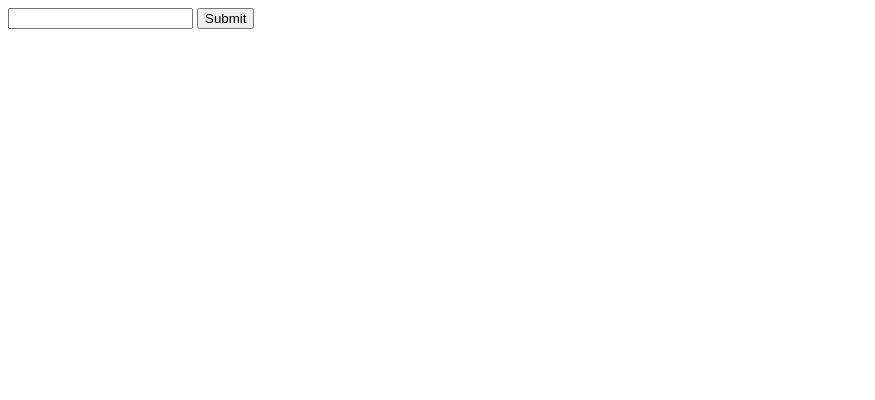
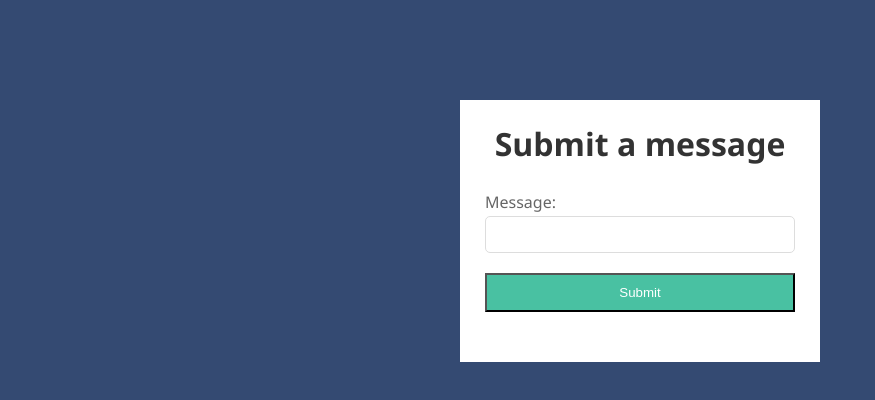
Before and after one commit to VictorOluwaseun/node-ex-start-ng, a website: page public/index.html in a window 1280 px wide. Shown: the whole page, without its empty margins (0-875 px from the left). Drawn offline with Linux system fonts and the light colour scheme.

Commit message:
ready for submission

```diff
--- a/public/index.html
+++ b/public/index.html
@@ -5,13 +5,83 @@
   <meta charset="UTF-8">
   <meta name="viewport" content="width=device-width, initial-scale=1.0">
   <title>Node First Task</title>
+  <style>
+    * {
+      box-sizing: border-box;
+      margin: 0;
+      padding: 0;
+    }
+
+    body {
+      font-family: 'Segoe UI', Tahoma, Geneva, Verdana, sans-serif;
+      background: #344a72;
+      color: #fff;
+      line-height: 1.8;
+    }
+
+    #container {
+      margin: 80px auto;
+      max-width: 400px;
+      padding: 20px;
+    }
+
+    .form-wrap {
+      background: #fff;
+      padding: 15px 25px;
+      padding-bottom: 50px;
+      color: #333;
+    }
+
+    .form-wrap h1,
+    .form-wrap p {
+      text-align: center;
+    }
+
+    .form-wrap .form-group {
+      margin-top: 15px;
+    }
+
+    .form-wrap .form-group label {
+      display: block;
+      color: #666;
+    }
+
+    .form-wrap .form-group input {
+      width: 100%;
+      padding: 10px;
+      border: #ddd 1px solid;
+      border-radius: 5px;
+    }
+
+    .form-wrap .btn {
+      display: block;
+      width: 100%;
+      padding: 10px;
+      margin-top: 20px;
+      background: #49c1a2;
+      color: #fff;
+      cursor: pointer;
+    }
+
+    .form-wrap .btn:hover {
+      background: #37a08e
+    }
+  </style>
 </head>
 
 <body>
-  <form action="/message" method="post">
-    <input type="text" name="message" />
-    <input type="submit" value="Submit" />
-  </form>
+  <div id="container">
+    <div class="form-wrap">
+      <h1>Submit a message</h1>
+      <form action="/message" method="post">
+        <div class="form-group">
+          <label for="message">Message:</label>
+          <input type="text" name="message" id="message" required />
+        </div>
+        <input type="submit" class="btn" value="Submit" />
+      </form>
+    </div>
+  </div>
 </body>
 
 </html>
```
Also changed, not shown: index.js (+2 -47 lines), public/error-page.html (added, +16 -0 lines), public/success.html (added, +15 -0 lines), requestAndResponseController.js (added, +67 -0 lines), output/message.txt.
